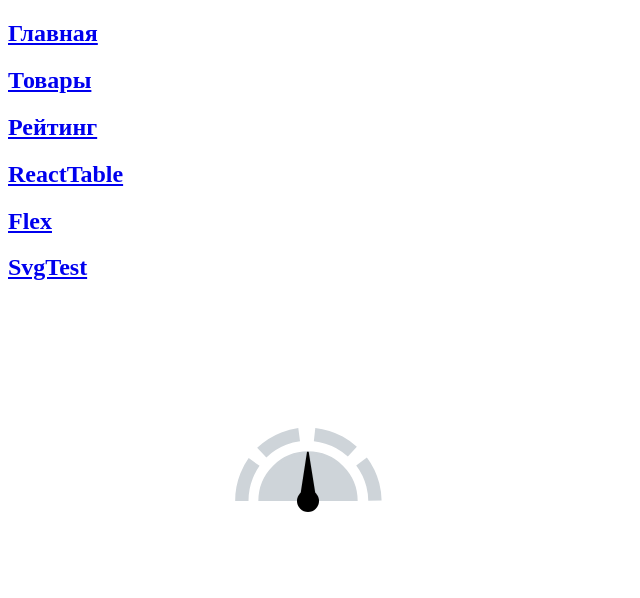
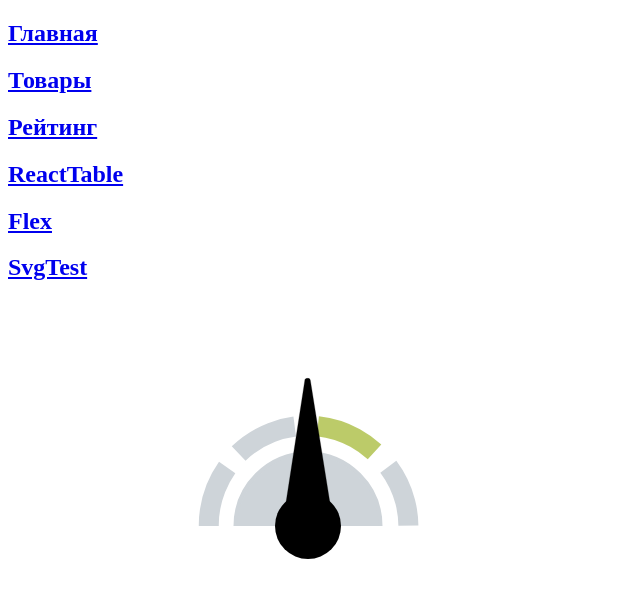
Before and after one commit to nonamemovich/base_webpack_react, a React app: page /svg in a window 1280 px wide. Shown: the top 598 px of the page, without its empty margins (0-640 px from the left). Built offline with nearby package versions, Linux system fonts and the light colour scheme; what normalizr would draw is missing.

Commit message:
scalable grpah

```diff
--- a/src/modules/SvgTest/index.jsx
+++ b/src/modules/SvgTest/index.jsx
@@ -1,6 +1,7 @@
 import React from 'react';
 import PropTypes from 'prop-types';
 import cn from 'classnames';
+import variables from './variables.scss';
 import styles from './styles.scss';
 
 const INFLUENCE = {
@@ -20,14 +21,24 @@ export const svgTest = ({
   const radius = 145;
   const radiusDash = 200;
 
-  const arrowClasses = cn(styles["speed-arrow"], {
-    [styles["zero"]]: INFLUENCE.NOT_AFFECT === influenceValue,
-    [styles["speed-1"]]: INFLUENCE.LOWEST === influenceValue,
-    [styles["speed-2"]]: INFLUENCE.LOW === influenceValue,
-    [styles["speed-3"]]: INFLUENCE.MIDDLE === influenceValue,
-    [styles["speed-4"]]: INFLUENCE.HIGTH === influenceValue,
-  });
-
+  let rotate;
+  switch(influenceValue) {
+    case INFLUENCE.LOWEST:
+      rotate = variables.lowest;
+      break;
+    case INFLUENCE.LOW:
+      rotate = variables.low
+      break;
+    case INFLUENCE.MIDDLE:
+      rotate = variables.middle;
+      break;
+    case INFLUENCE.HIGTH:
+      rotate = variables.higth;
+      break;
+    default:
+      rotate = variables.zero;
+  }
+  const arrowClasses = cn(styles["speed-arrow"]);
   const scale = width / contentWidth;
 
   return (
@@ -102,7 +113,7 @@ export const svgTest = ({
 
       <svg
         style={{
-          transform: `scale(${scale})`,
+          transform: `scale(${scale}) ${rotate}`,
           top: `${150 * scale}px`,
         }}
         className={arrowClasses}
@@ -143,8 +154,8 @@ svgTest.propTypes = {
 }
 
 svgTest.defaultProps = {
-  influenceValue: INFLUENCE.NOT_AFFECT,
-  width: 200,
+  influenceValue: INFLUENCE.MIDDLE,
+  width: 300,
 }
 
 export default svgTest;
--- a/src/modules/SvgTest/variables.scss
+++ b/src/modules/SvgTest/variables.scss
@@ -0,0 +1,7 @@
+:export {
+  zero: rotate(-90deg);
+  lowest: rotate(-70deg);
+  low: rotate(-25deg);
+  middle: rotate(25deg);
+  higth: rotate(70deg);
+}
```
